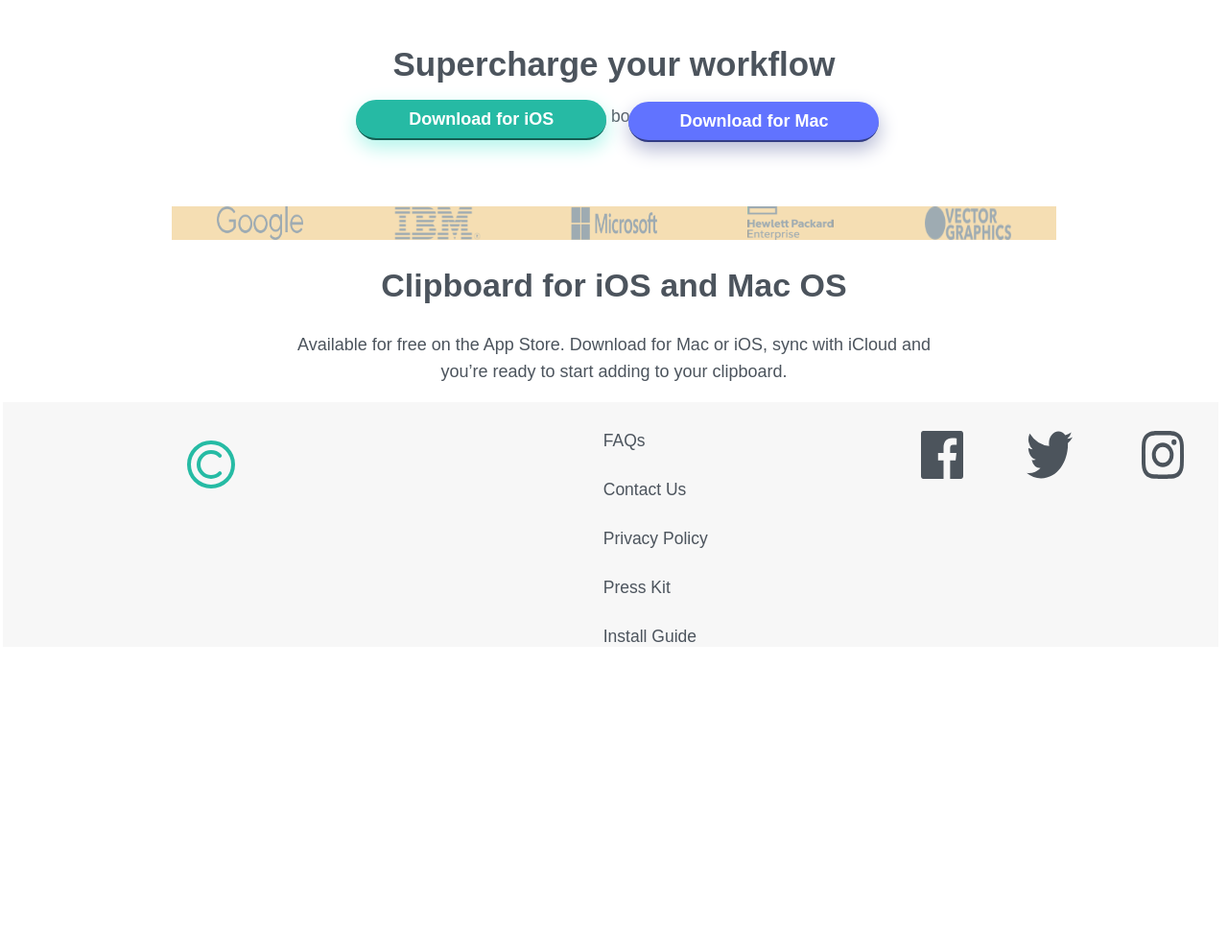
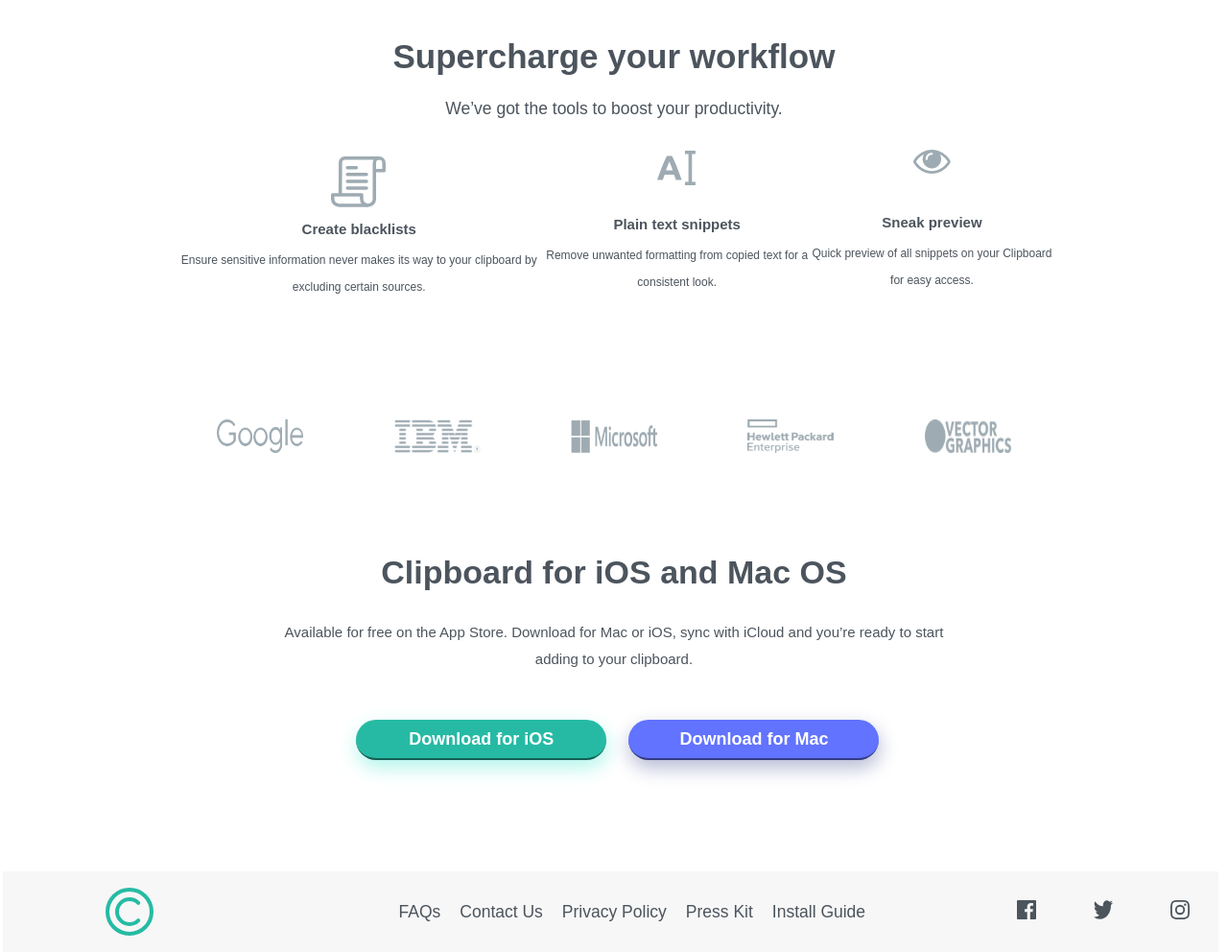
Before and after one commit to Omared250/clipboard-page, a plain HTML site: page index.html in a window 1280 px wide. Shown: the part 2159-3151 px from the top of the page at 96% size. Before the commit the page ends 2833 px from the top, so only its background shows below. Drawn offline with Linux system fonts and the light colour scheme; a web font is replaced by a local one.

Commit message:
second media query setup

```diff
--- a/css/style.css
+++ b/css/style.css
@@ -141,7 +141,7 @@ main {
 @media (min-width: 1024px) {
     .description-download-area #link-1 {
         position: absolute;
-        top: 7%;
+        top: 11%;
         left: 15%;
         height: 40px;
         width: 34%;
@@ -168,7 +168,7 @@ main {
 @media (min-width: 1024px) {
     .description-download-area #link-2 {
         position: absolute;
-        top: 7.2%;
+        top: 11.3%;
         left: 52%;
         height: 40px;
         width: 34%;
@@ -196,7 +196,7 @@ main {
 
 @media (min-width: 1024px) {
     .snippets-area {
-        margin: 28% 0 0;
+        margin: 27% 0 0;
     }
 }
 
@@ -226,7 +226,7 @@ main {
 @media (min-width: 1024px) {
     .snippets-area img {
         position: absolute;
-        top: 15%;
+        top: 25%;
         left: -35%;
         width: 500px;
     }
@@ -249,7 +249,7 @@ main {
     .features-area {
         position: absolute;
         display: flex;
-        top: 17%;
+        top: 27%;
         left: 60%;
         width: 60%;
         flex-direction: column;
@@ -354,7 +354,7 @@ main {
     .workflow-features {
         position: absolute;
         display: flex;
-        top: 53%;
+        top: 72%;
         left: -10%;
         width: 120%;
         flex-direction: row;
@@ -363,7 +363,6 @@ main {
 
     .workflow-features div {
         height: 200px;
-        background-color: wheat;
     }
 
     .workflow-area img {
@@ -409,11 +408,10 @@ main {
 
 @media (min-width: 1024px) {
     .logos-area {
-        margin: 0 0 0 -10%;
         width: 120%;
+        margin: 30% 0 10% -10%;
         flex-direction: row;
         justify-content: space-evenly;
-        background-color: wheat;
     }
 
     .logos-area img {
@@ -448,6 +446,13 @@ main {
     color: var(--Dark-Grayish-Blue);
 }
 
+@media (min-width: 1024px) {
+    .download-footer p {
+        margin-bottom: 30%;
+        font-size: 15px;
+    }
+}
+
 .download-footer a {
     text-decoration: none;
     color: white;
@@ -470,7 +475,7 @@ main {
 @media (min-width: 1024px) {
     .download-footer #link-3 {
         position: absolute;
-        top: 79%;
+        top: 92%;
         left: 15%;
         height: 40px;
         width: 34%;
@@ -497,7 +502,7 @@ main {
 @media (min-width: 1024px) {
     .download-footer #link-4 {
         position: absolute;
-        top: 78.7%;
+        top: 91.7%;
         left: 52%;
         height: 40px;
         width: 34%;
@@ -554,11 +559,18 @@ main {
     .contact-area img {
         width: 50px;
         height: 50px;
+        margin: auto;
+    }
+
+    .contact-area ul {
+        display: flex;
+        flex-direction: row;
+        justify-content: space-between;
+
     }
 
     .contact-area li {
-        display: flex;
-        flex-direction: row;
+        margin: 0 20px 0 0;
     }
 }
 
@@ -571,3 +583,10 @@ main {
     width: 40%;
     margin: 30px;
 }
+
+@media (min-width: 1024px) {
+    .icons-area img {
+        width: 20px;
+        height: 20px;
+    }
+}
```
